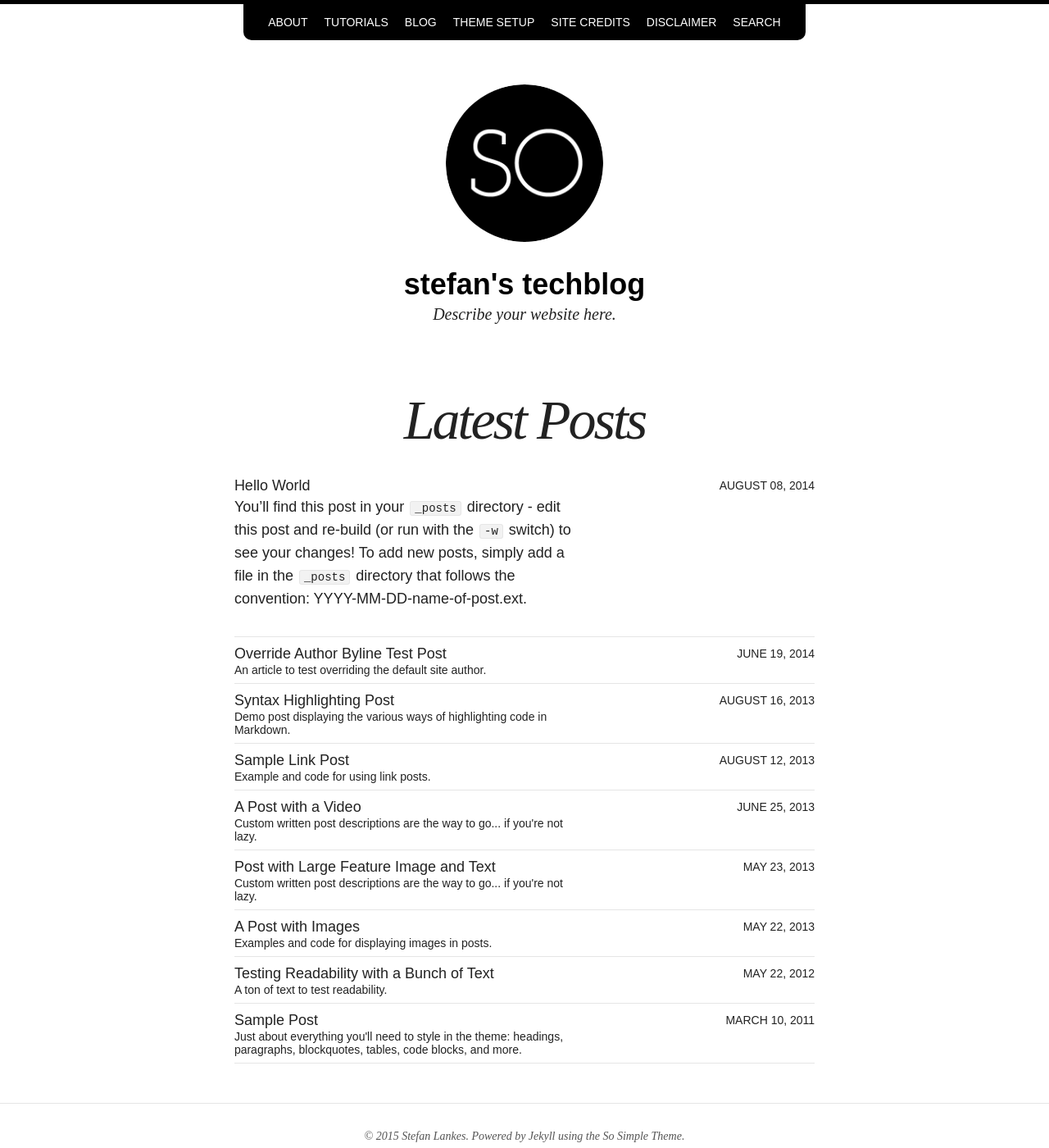
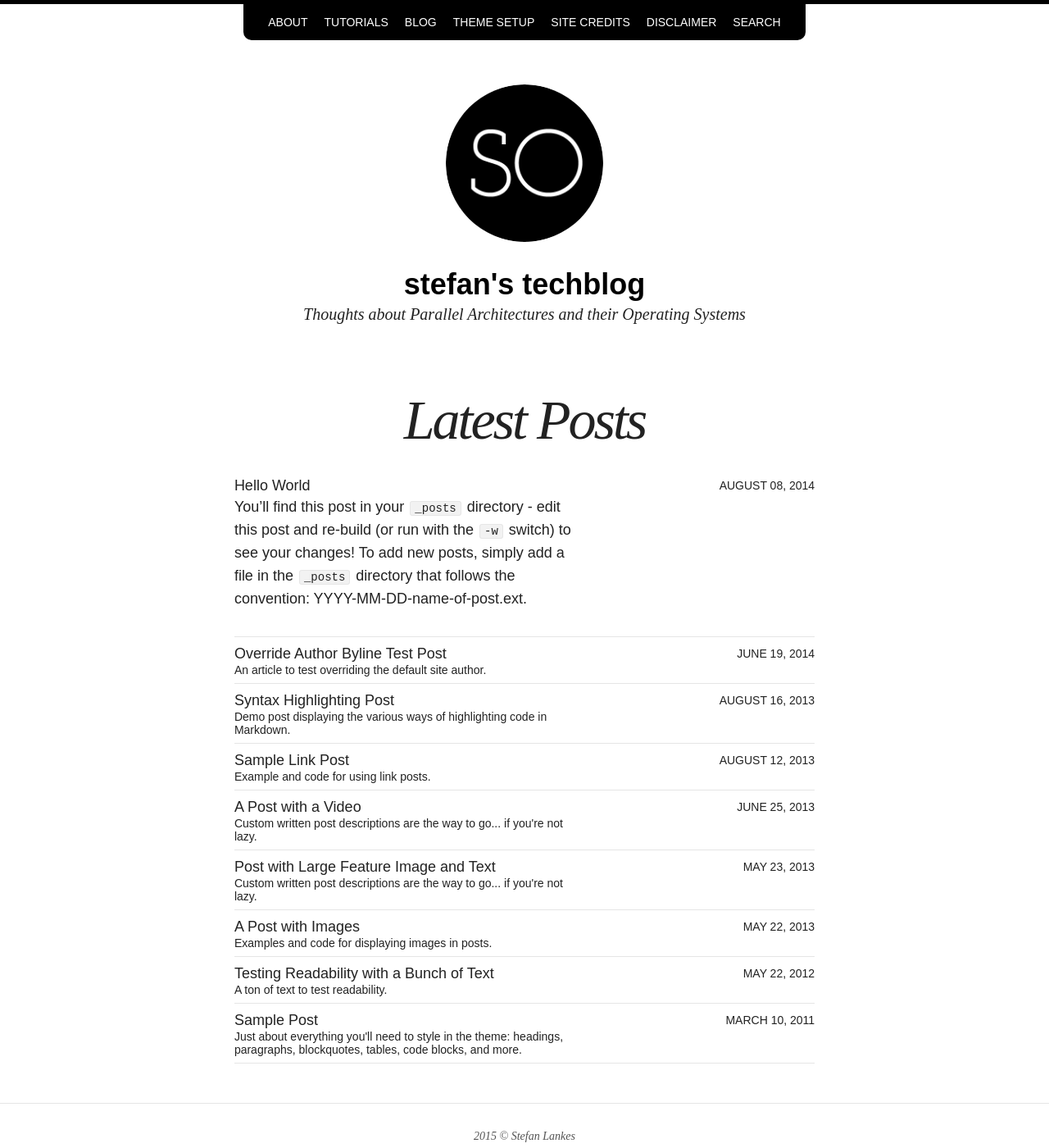
Before and after one commit to stlankes/stlankes.github.io, a Jekyll site: the page built from index.html, in a window 1280 px wide and 1400 px high. Shown: the whole window at 82% size. Built offline with Jekyll 4.4.1, drawn with Linux system fonts in a browser that asks for light colours; nearby versions of some CDN libraries.

Commit message:
add social media id

```diff
--- a/_config.yml
+++ b/_config.yml
@@ -2,7 +2,7 @@
 
 title: stefan's techblog
 locale: en_US
-description: Describe your website here.
+description: Thoughts about Parallel Architectures and their Operating Systems
 logo: site-logo.png
 search: true
 #url: http://stlankes.github.io
@@ -40,7 +40,7 @@ owner:
   facebook: #username
   github: stlankes
   stackexchange: #http://stackoverflow.com/users/123456/username
-  linkedin: #username
+  linkedin: stlankes
   instagram: #username
   flickr: #username
   tumblr: #username
--- a/_includes/footer.html
+++ b/_includes/footer.html
@@ -1,6 +1,6 @@
 {% if site.owner.google.ad-client and site.owner.google.ad-slot %}{% include ad-footer.html %}{% endif %}
 
-<span>&copy; {{ site.time | date: '%Y' }} {{ site.owner.name }}. Powered by <a href="http://jekyllrb.com" rel="nofollow">Jekyll</a> using the <a href="http://mademistakes.com/so-simple/" rel="nofollow">So Simple Theme</a>.</span>
+<span>{{ site.time | date: '%Y' }} &copy; {{ site.owner.name }}</span>
 <div class="social-icons">
 	{% if site.owner.twitter %}<a href="http://twitter.com/{{ site.owner.twitter }}" title="{{ site.owner.name}} on Twitter" target="_blank"><i class="fa fa-twitter-square fa-2x"></i></a>{% endif %}
 	{% if site.owner.facebook %}<a href="http://facebook.com/{{ site.owner.facebook }}" title="{{ site.owner.name}} on Facebook" target="_blank"><i class="fa fa-facebook-square fa-2x"></i></a>{% endif %}
```
